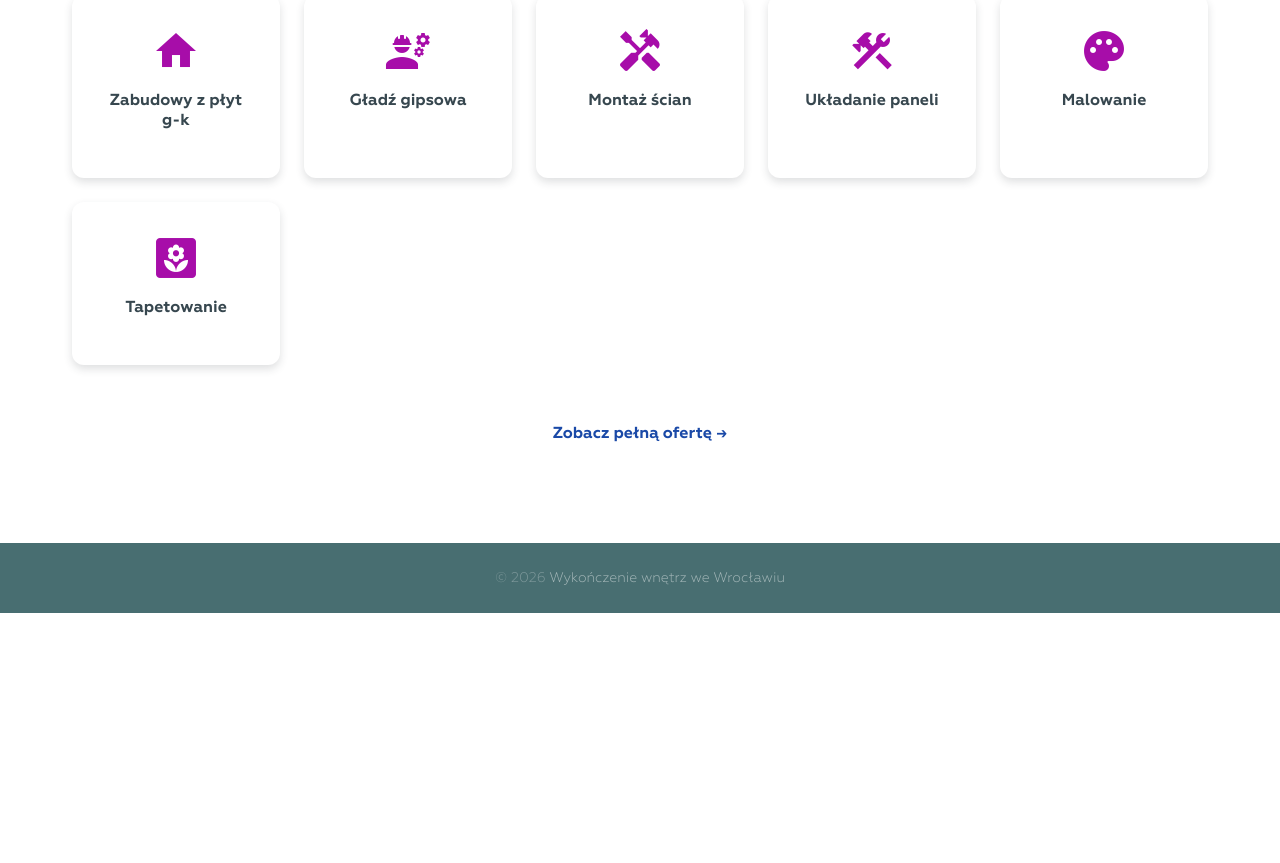
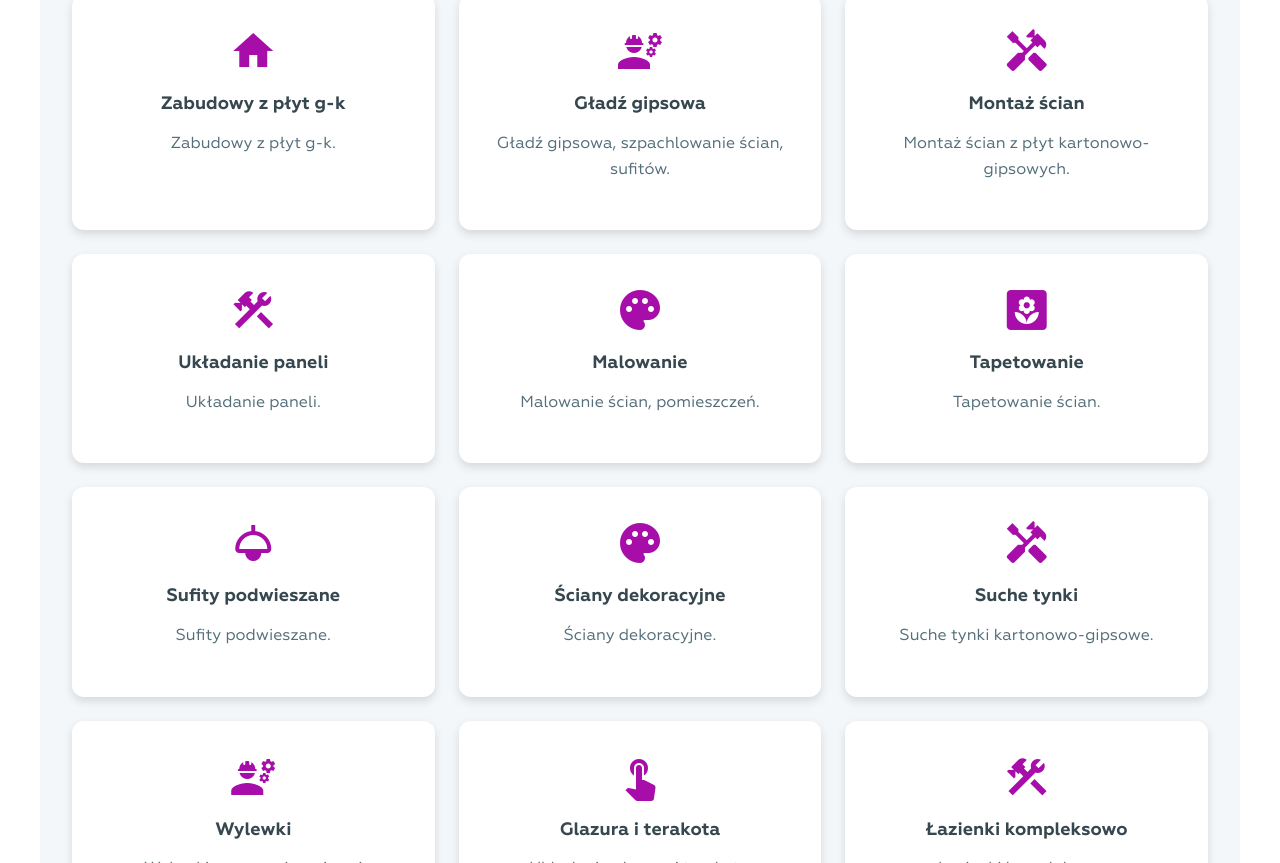
Before and after one commit to r-senchuk/amf-remont, a React (Vite) app: page / in a window 1280 px wide. Shown: the part 4117-4980 px from the top of the page. Before the commit the page ends 4730 px from the top, so only its background shows below. Built offline with nearby package versions, Linux system fonts and the light colour scheme.

Commit message:
tailwinfd added

```diff
--- a/package.json
+++ b/package.json
@@ -10,6 +10,9 @@
   },
   "devDependencies": {
     "@vitejs/plugin-react": "^5.1.1",
+    "autoprefixer": "^10.4.22",
+    "postcss": "^8.5.6",
+    "tailwindcss": "^4.1.17",
     "vite": "^7.2.6"
   },
   "engines": {
--- /dev/null
+++ b/postcss.config.js
@@ -0,0 +1,6 @@
+export default {
+  plugins: {
+    tailwindcss: {},
+    autoprefixer: {},
+  },
+}
--- a/src/components/pages/GalleryPage/GalleryPage.css
+++ b/src/components/pages/GalleryPage/GalleryPage.css
@@ -63,6 +63,22 @@
   flex: 0 0 auto;
   margin: 0;
   position: relative;
+  width: 200px;
+  height: 267px;
+}
+
+@media (min-width: 768px) {
+  .galleryItem {
+    width: 250px;
+    height: 333px;
+  }
+}
+
+@media (min-width: 1024px) {
+  .galleryItem {
+    width: 313px;
+    height: 417px;
+  }
 }
 
 .galleryLink {
--- a/src/components/pages/HomePage/HomePage.css
+++ b/src/components/pages/HomePage/HomePage.css
@@ -292,47 +292,54 @@
   color: var(--color-accent-orange);
 }
 
-/* Services Preview Section */
-.servicesPreview {
-  display: grid;
-  grid-template-columns: repeat(auto-fit, minmax(200px, 1fr));
-  gap: var(--spacing-lg);
-  margin-bottom: var(--spacing-xl);
+/* Services Section */
+.servicesSection {
+  background: var(--color-bg-lighter);
 }
 
-.servicePreviewCard {
+.servicesGrid {
+  display: grid;
+  grid-template-columns: repeat(auto-fit, minmax(280px, 1fr));
+  gap: var(--spacing-lg);
+  margin-top: var(--spacing-xl);
+}
+
+.serviceCard {
   background: var(--color-bg-white);
   border-radius: var(--radius-lg);
   padding: var(--spacing-xl);
   box-shadow: var(--shadow-md);
+  transition: var(--transition-base);
   text-align: center;
-  transition: var(--transition-base);
 }
 
-.servicePreviewCard:hover {
+.serviceCard:hover {
   box-shadow: var(--shadow-lg);
   transform: translateY(-4px);
 }
 
-.servicePreviewIcon {
+.serviceIcon {
   font-size: 48px;
+  margin-bottom: var(--spacing-md);
   color: var(--color-primary);
-  margin-bottom: var(--spacing-md);
   display: flex;
   justify-content: center;
   align-items: center;
 }
 
-.servicePreviewIcon .material-icons {
+.serviceIcon .material-icons {
   font-size: 48px;
 }
 
-.servicePreviewTitle {
-  font-size: var(--font-size-base);
-  font-weight: 600;
+.serviceTitle {
+  font-size: var(--font-size-lg);
+  font-weight: 700;
+  margin-bottom: var(--spacing-sm);
   color: var(--color-text-primary);
 }
 
-.servicesPreviewCTA {
-  text-align: center;
+.serviceDescription {
+  font-size: var(--font-size-base);
+  line-height: var(--line-height-body);
+  color: var(--color-text-secondary);
 }
--- a/src/components/pages/HomePage/HomePage.jsx
+++ b/src/components/pages/HomePage/HomePage.jsx
@@ -141,38 +141,71 @@ function HomePage() {
         </div>
       </section>
 
-      {/* Services Preview Section */}
-      <section className="section servicesPreviewSection">
+      {/* Services Section */}
+      <section className="section servicesSection">
         <h2 className="sectionTitle">Oferta naszej firmy remontowej</h2>
         <p className="sectionSubtitle">Specjalizujemy się w następujących usługach:</p>
-        <div className="servicesPreview">
-          <div className="servicePreviewCard">
-            <div className="servicePreviewIcon"><i className="material-icons">home</i></div>
-            <h3 className="servicePreviewTitle">Zabudowy z płyt g-k</h3>
+        <div className="servicesGrid">
+          <div className="serviceCard">
+            <div className="serviceIcon"><i className="material-icons">home</i></div>
+            <h3 className="serviceTitle">Zabudowy z płyt g-k</h3>
+            <p className="serviceDescription">Zabudowy z płyt g-k.</p>
           </div>
-          <div className="servicePreviewCard">
-            <div className="servicePreviewIcon"><i className="material-icons">engineering</i></div>
-            <h3 className="servicePreviewTitle">Gładź gipsowa</h3>
+          <div className="serviceCard">
+            <div className="serviceIcon"><i className="material-icons">engineering</i></div>
+            <h3 className="serviceTitle">Gładź gipsowa</h3>
+            <p className="serviceDescription">Gładź gipsowa, szpachlowanie ścian, sufitów.</p>
           </div>
-          <div className="servicePreviewCard">
-            <div className="servicePreviewIcon"><i className="material-icons">handyman</i></div>
-            <h3 className="servicePreviewTitle">Montaż ścian</h3>
+          <div className="serviceCard">
+            <div className="serviceIcon"><i className="material-icons">handyman</i></div>
+            <h3 className="serviceTitle">Montaż ścian</h3>
+            <p className="serviceDescription">Montaż ścian z płyt kartonowo-gipsowych.</p>
           </div>
-          <div className="servicePreviewCard">
-            <div className="servicePreviewIcon"><i className="material-icons">construction</i></div>
-            <h3 className="servicePreviewTitle">Układanie paneli</h3>
+          <div className="serviceCard">
+            <div className="serviceIcon"><i className="material-icons">construction</i></div>
+            <h3 className="serviceTitle">Układanie paneli</h3>
+            <p className="serviceDescription">Układanie paneli.</p>
           </div>
-          <div className="servicePreviewCard">
-            <div className="servicePreviewIcon"><i className="material-icons">palette</i></div>
-            <h3 className="servicePreviewTitle">Malowanie</h3>
+          <div className="serviceCard">
+            <div className="serviceIcon"><i className="material-icons">palette</i></div>
+            <h3 className="serviceTitle">Malowanie</h3>
+            <p className="serviceDescription">Malowanie ścian, pomieszczeń.</p>
           </div>
-          <div className="servicePreviewCard">
-            <div className="servicePreviewIcon"><i className="material-icons">yard</i></div>
-            <h3 className="servicePreviewTitle">Tapetowanie</h3>
+          <div className="serviceCard">
+            <div className="serviceIcon"><i className="material-icons">yard</i></div>
+            <h3 className="serviceTitle">Tapetowanie</h3>
+            <p className="serviceDescription">Tapetowanie ścian.</p>
           </div>
-        </div>
-        <div className="servicesPreviewCTA">
-          <Link to="/services" className="sectionLink">Zobacz pełną ofertę →</Link>
+          <div className="serviceCard">
+            <div className="serviceIcon"><i className="material-icons">light</i></div>
+            <h3 className="serviceTitle">Sufity podwieszane</h3>
+            <p className="serviceDescription">Sufity podwieszane.</p>
+          </div>
+          <div className="serviceCard">
+            <div className="serviceIcon"><i className="material-icons">palette</i></div>
+            <h3 className="serviceTitle">Ściany dekoracyjne</h3>
+            <p className="serviceDescription">Ściany dekoracyjne.</p>
+          </div>
+          <div className="serviceCard">
+            <div className="serviceIcon"><i className="material-icons">handyman</i></div>
+            <h3 className="serviceTitle">Suche tynki</h3>
+            <p className="serviceDescription">Suche tynki kartonowo-gipsowe.</p>
+          </div>
+          <div className="serviceCard">
+            <div className="serviceIcon"><i className="material-icons">engineering</i></div>
+            <h3 className="serviceTitle">Wylewki</h3>
+            <p className="serviceDescription">Wylewki samopoziomujące i wyrównawcze.</p>
+          </div>
+          <div className="serviceCard">
+            <div className="serviceIcon"><i className="material-icons">touch_app</i></div>
+            <h3 className="serviceTitle">Glazura i terakota</h3>
+            <p className="serviceDescription">Układanie glazury i terakoty.</p>
+          </div>
+          <div className="serviceCard">
+            <div className="serviceIcon"><i className="material-icons">construction</i></div>
+            <h3 className="serviceTitle">Łazienki kompleksowo</h3>
+            <p className="serviceDescription">Łazienki kompleksowo.</p>
+          </div>
         </div>
       </section>
     </div>
--- a/src/components/pages/ServicesPage/ServicesPage.jsx
+++ b/src/components/pages/ServicesPage/ServicesPage.jsx
@@ -6,18 +6,18 @@ import './ServicesPage.css';
 
 function ServicesPage() {
   const services = [
-    { icon: 'home', title: 'Zabudowy z płyt g-k', description: 'Profesjonalne zabudowy z płyt gipsowo-kartonowych' },
-    { icon: 'engineering', title: 'Gładź gipsowa', description: 'Szpachlowanie ścian i sufitów' },
-    { icon: 'handyman', title: 'Montaż ścian', description: 'Montaż ścian z płyt kartonowo-gipsowych' },
-    { icon: 'construction', title: 'Układanie paneli', description: 'Profesjonalne układanie paneli podłogowych' },
-    { icon: 'palette', title: 'Malowanie', description: 'Malowanie ścian i pomieszczeń' },
-    { icon: 'yard', title: 'Tapetowanie', description: 'Tapetowanie ścian' },
-    { icon: 'light', title: 'Sufity podwieszane', description: 'Montaż sufitów podwieszanych' },
-    { icon: 'palette', title: 'Ściany dekoracyjne', description: 'Tworzenie dekoracyjnych ścian' },
-    { icon: 'handyman', title: 'Suche tynki', description: 'Suche tynki kartonowo-gipsowe' },
-    { icon: 'engineering', title: 'Wylewki', description: 'Wylewki samopoziomujące i wyrównawcze' },
-    { icon: 'touch_app', title: 'Glazura i terakota', description: 'Układanie glazury i terakoty' },
-    { icon: 'construction', title: 'Łazienki kompleksowo', description: 'Kompleksowe wykończenie łazienek' },
+    { icon: 'home', title: 'Zabudowy z płyt g-k', description: 'Zabudowy z płyt g-k.' },
+    { icon: 'engineering', title: 'Gładź gipsowa', description: 'Gładź gipsowa, szpachlowanie ścian, sufitów.' },
+    { icon: 'handyman', title: 'Montaż ścian', description: 'Montaż ścian z płyt kartonowo-gipsowych.' },
+    { icon: 'construction', title: 'Układanie paneli', description: 'Układanie paneli.' },
+    { icon: 'palette', title: 'Malowanie', description: 'Malowanie ścian, pomieszczeń.' },
+    { icon: 'yard', title: 'Tapetowanie', description: 'Tapetowanie ścian.' },
+    { icon: 'light', title: 'Sufity podwieszane', description: 'Sufity podwieszane.' },
+    { icon: 'palette', title: 'Ściany dekoracyjne', description: 'Ściany dekoracyjne.' },
+    { icon: 'handyman', title: 'Suche tynki', description: 'Suche tynki kartonowo-gipsowe.' },
+    { icon: 'engineering', title: 'Wylewki', description: 'Wylewki samopoziomujące i wyrównawcze.' },
+    { icon: 'touch_app', title: 'Glazura i terakota', description: 'Układanie glazury i terakoty.' },
+    { icon: 'construction', title: 'Łazienki kompleksowo', description: 'Łazienki kompleksowo.' },
   ];
 
   return (
--- a/src/main.jsx
+++ b/src/main.jsx
@@ -6,6 +6,9 @@ import React from 'react';
 import ReactDOM from 'react-dom/client';
 import { RouterProvider } from 'react-router-dom';
 import router from './routes';
+
+// Import Tailwind CSS (must be first)
+import './css/tailwind.css';
 
 // Import global styles
 import './css/design-system.css';
--- /dev/null
+++ b/tailwind.config.js
@@ -0,0 +1,11 @@
+/** @type {import('tailwindcss').Config} */
+export default {
+  content: [
+    "./index.html",
+    "./src/**/*.{js,jsx,ts,tsx}",
+  ],
+  theme: {
+    extend: {},
+  },
+  plugins: [],
+}
```
Also changed, not shown: src/components/pages/GalleryPage/GalleryPage.jsx (+25 -6 lines), src/css/tailwind.css (added, +7 -0 lines), 2 other files (tests, documents, lock files or other folders).
